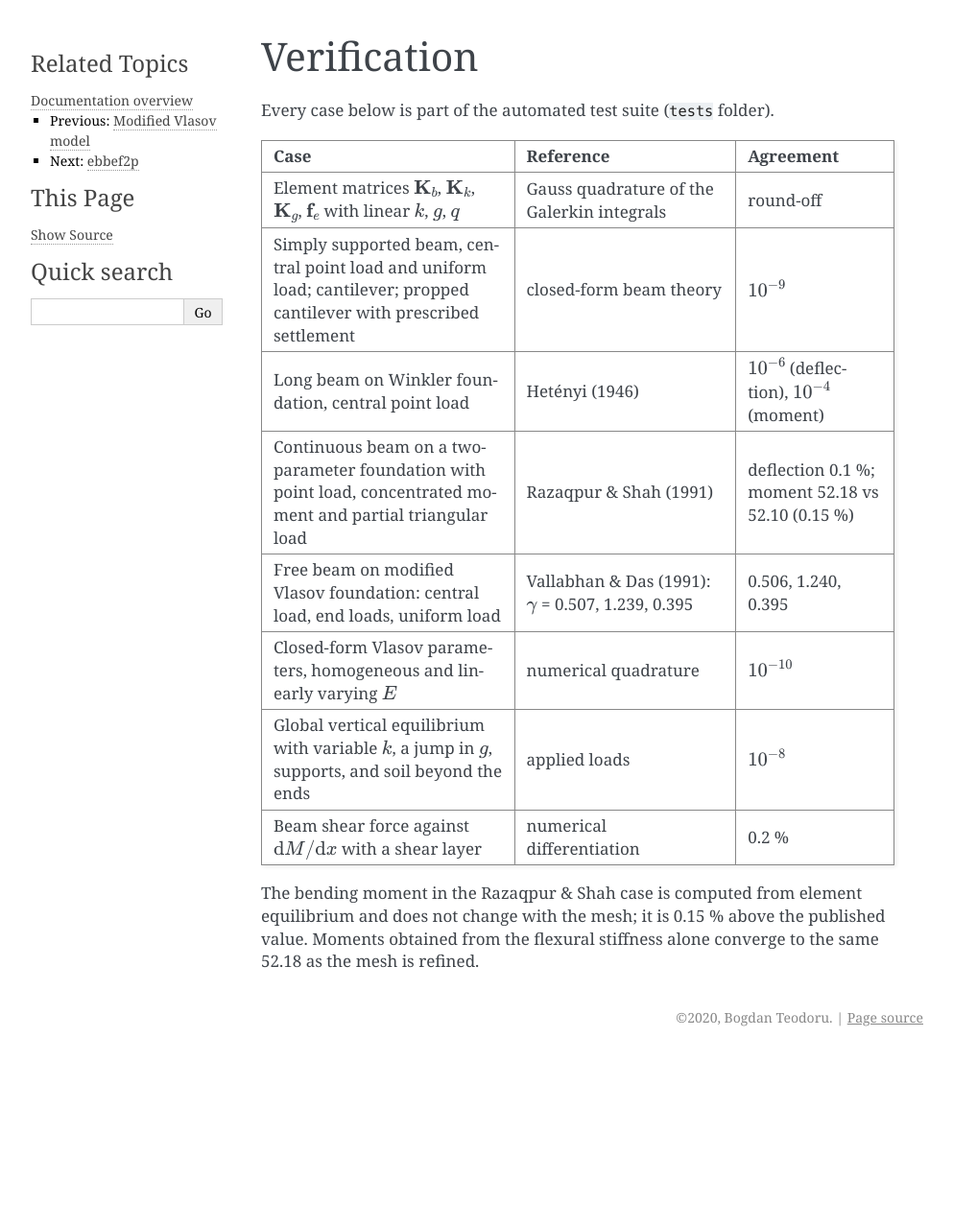
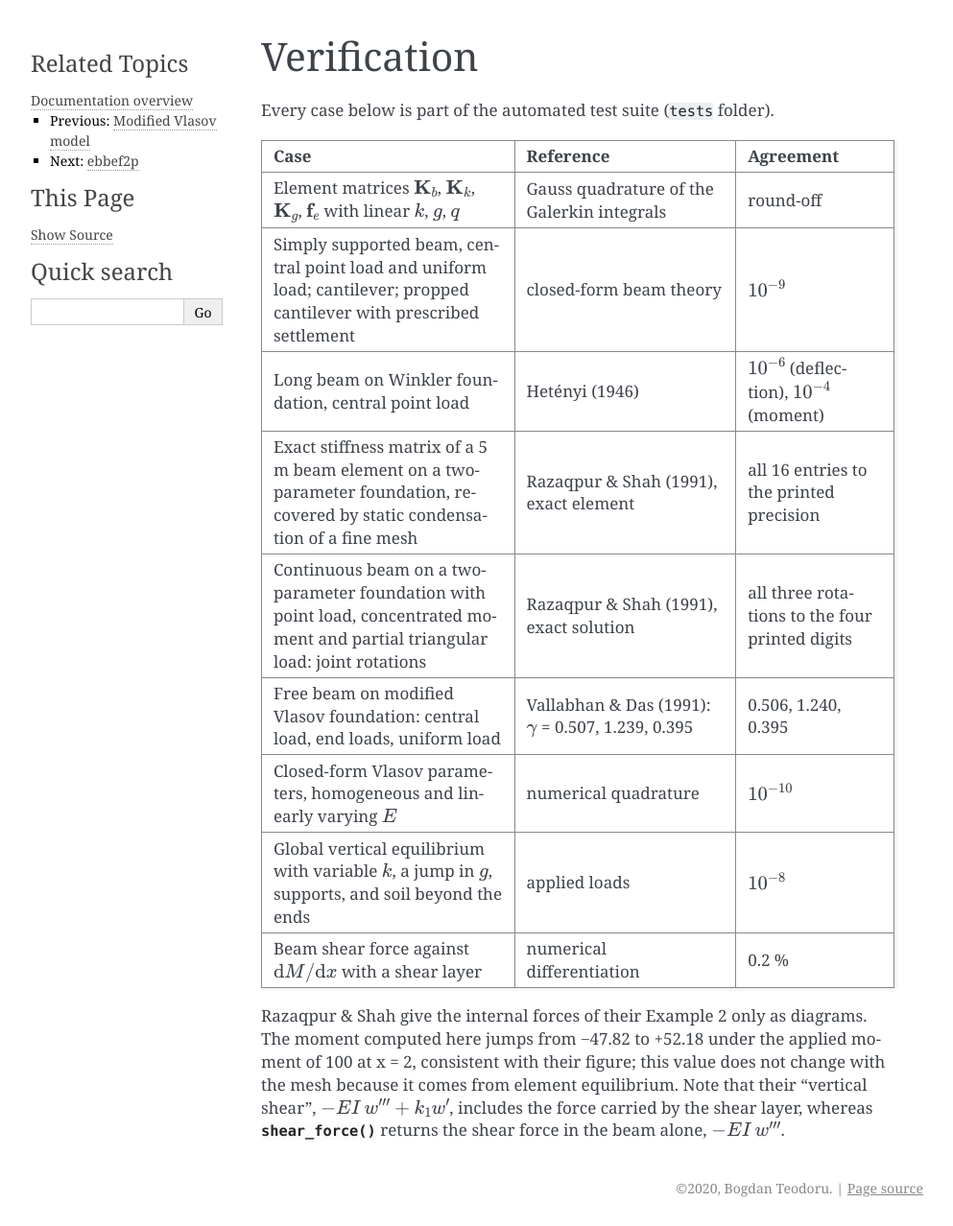
Before and after one commit to bteodoru/ebbef2p-python, a Sphinx documentation site: the page built from docs/source/theory/verification.rst, in a window 1280 px wide. Shown: the whole page at 96% size, without its empty margins (148-1141 px from the left). Built offline with Sphinx 7.4.7, drawn with Linux system fonts in a browser that asks for light colours; before the commit the page ends 1100 px from its top, so only the background shows below that.

Commit message:
Verify against the exact results of Razaqpur & Shah (1991)
Replace the graph-read values of Example 2 with the exact data printed
in the paper: the 5 m element stiffness matrix (recovered by static
condensation, all entries to the printed precision) and the joint
rotations at B, C, D (all four printed digits). Document that the
paper's "vertical shear" includes the shear-layer force.

Co-Authored-By: Claude Opus 5.5 <noreply@anthropic.com>
Claude-Session: https://claude.ai/code/session_01UhWzpsHa3wdbMLBxwuXaYZ

```diff
--- a/docs/source/theory/verification.rst
+++ b/docs/source/theory/verification.rst
@@ -22,10 +22,14 @@ Every case below is part of the automated test suite (``tests`` folder).
    * - Long beam on Winkler foundation, central point load
      - Hetényi (1946)
      - :math:`10^{-6}` (deflection), :math:`10^{-4}` (moment)
+   * - Exact stiffness matrix of a 5 m beam element on a two-parameter
+       foundation, recovered by static condensation of a fine mesh
+     - Razaqpur & Shah (1991), exact element
+     - all 16 entries to the printed precision
    * - Continuous beam on a two-parameter foundation with point load,
-       concentrated moment and partial triangular load
-     - Razaqpur & Shah (1991)
-     - deflection 0.1 %; moment 52.18 vs 52.10 (0.15 %)
+       concentrated moment and partial triangular load: joint rotations
+     - Razaqpur & Shah (1991), exact solution
+     - all three rotations to the four printed digits
    * - Free beam on modified Vlasov foundation: central load, end loads,
        uniform load
      - Vallabhan & Das (1991): :math:`\gamma` = 0.507, 1.239, 0.395
@@ -43,7 +47,11 @@ Every case below is part of the automated test suite (``tests`` folder).
      - numerical differentiation
      - 0.2 %
 
-The bending moment in the Razaqpur & Shah case is computed from element
-equilibrium and does not change with the mesh; it is 0.15 % above the
-published value. Moments obtained from the flexural stiffness alone
-converge to the same 52.18 as the mesh is refined.
+Razaqpur & Shah give the internal forces of their Example 2 only as
+diagrams. The moment computed here jumps from −47.82 to +52.18 under the
+applied moment of 100 at x = 2, consistent with their figure; this value
+does not change with the mesh because it comes from element equilibrium.
+Note that their "vertical shear", :math:`-EI\,w''' + k_1 w'`, includes the
+force carried by the shear layer, whereas
+:meth:`~ebbef2p.results.Solution.shear_force` returns the shear force in
+the beam alone, :math:`-EI\,w'''`.
```
Also changed, not shown: 1 other file.
